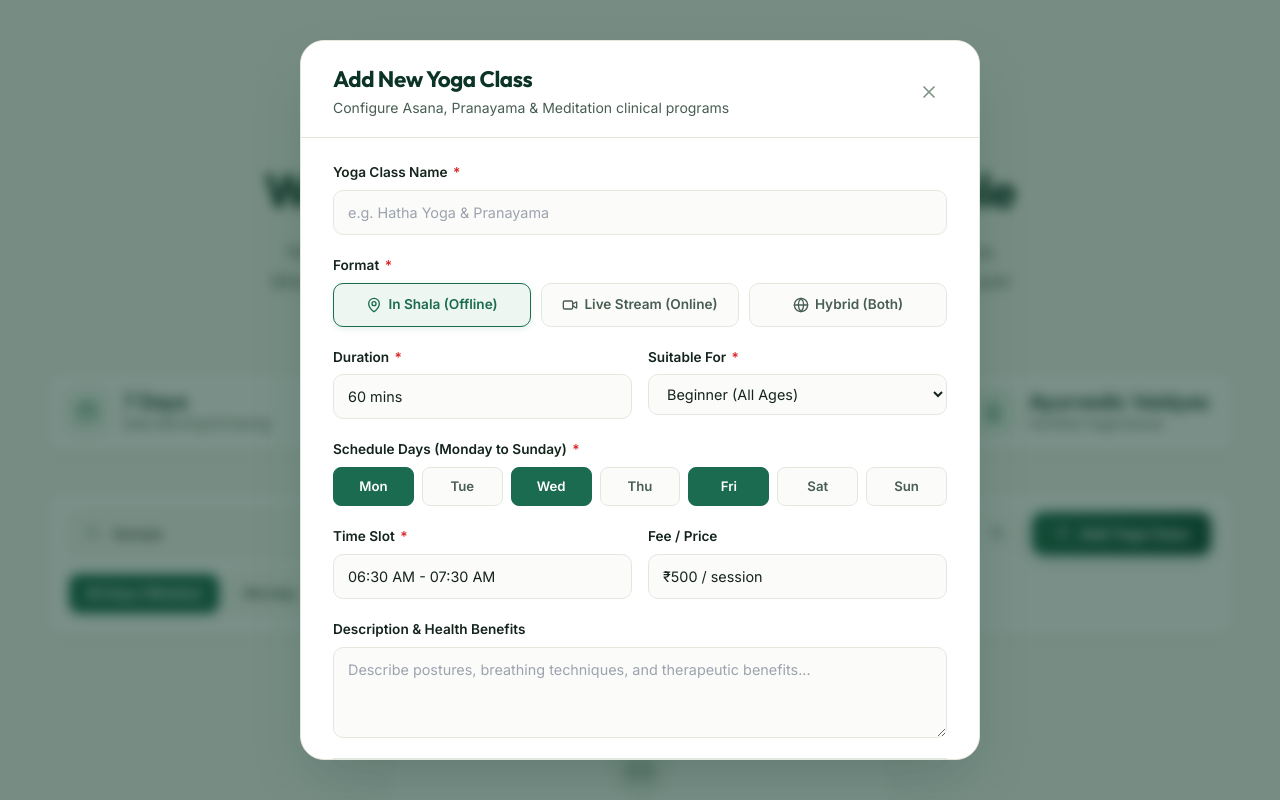
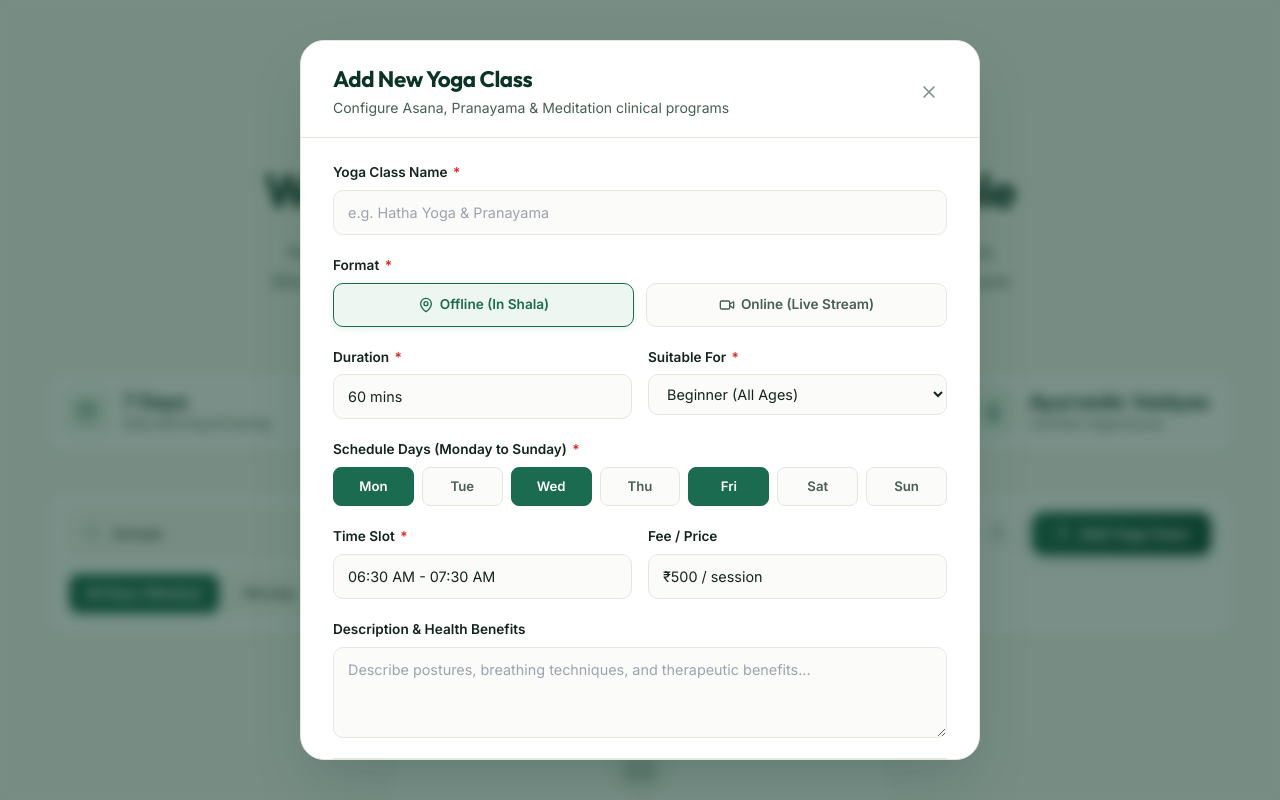
Before and after one commit to fahadmb123/Jeevayurniketan-ayurveda-app, a React (Vite) app in the folder frontend/: page /yoga in a window 1280 px wide. Both pictures are taken after typing "Sample" into the empty fields and a click on the button "Add Yoga Class". Shown: the top 800 px of the page. Built offline with nearby package versions, Linux system fonts and the light colour scheme.

Commit message:
refactor(yoga): restrict format to only Offline and Online

```diff
--- a/frontend/src/features/doctor/pages/DoctorYogaSchedulePage.tsx
+++ b/frontend/src/features/doctor/pages/DoctorYogaSchedulePage.tsx
@@ -51,12 +51,8 @@ export const DoctorYogaSchedulePage: React.FC = () => {
 
   // Metrics
   const totalClasses = sessions.length;
-  const inShalaCount = sessions.filter(
-    (s) => s.format === 'offline' || s.format === 'hybrid'
-  ).length;
-  const onlineCount = sessions.filter(
-    (s) => s.format === 'online' || s.format === 'hybrid'
-  ).length;
+  const inShalaCount = sessions.filter((s) => s.format === 'offline').length;
+  const onlineCount = sessions.filter((s) => s.format === 'online').length;
 
   return (
     <div className="doctor-page-layout">
--- a/frontend/src/features/yoga/components/YogaClassCard.tsx
+++ b/frontend/src/features/yoga/components/YogaClassCard.tsx
@@ -4,7 +4,6 @@ import {
   User,
   MapPin,
   Video,
-  Globe,
   Edit2,
   Trash2,
   Target,
@@ -37,25 +36,11 @@ export const YogaClassCard: React.FC<YogaClassCardProps> = ({
   onEnroll,
 }) => {
   const getFormatIcon = () => {
-    switch (session.format) {
-      case 'online':
-        return <Video size={13} />;
-      case 'offline':
-        return <MapPin size={13} />;
-      case 'hybrid':
-        return <Globe size={13} />;
-    }
+    return session.format === 'online' ? <Video size={13} /> : <MapPin size={13} />;
   };
 
   const getFormatLabel = () => {
-    switch (session.format) {
-      case 'online':
-        return 'Online Live';
-      case 'offline':
-        return 'In Shala';
-      case 'hybrid':
-        return 'Hybrid';
-    }
+    return session.format === 'online' ? 'Online' : 'Offline';
   };
 
   return (
--- a/frontend/src/features/yoga/components/YogaClassModal.css
+++ b/frontend/src/features/yoga/components/YogaClassModal.css
@@ -135,8 +135,8 @@
 /* Format Pill Selectors */
 .yoga-modal__format-group {
   display: grid;
-  grid-template-columns: 1fr 1fr 1fr;
-  gap: 10px;
+  grid-template-columns: 1fr 1fr;
+  gap: 12px;
 }
 
 .yoga-modal__format-btn {
--- a/frontend/src/features/yoga/components/YogaClassModal.tsx
+++ b/frontend/src/features/yoga/components/YogaClassModal.tsx
@@ -1,5 +1,5 @@
 import React, { useState } from 'react';
-import { X, Video, MapPin, Globe, Sparkles } from 'lucide-react';
+import { X, Video, MapPin, Sparkles } from 'lucide-react';
 import type {
   YogaSession,
   YogaFormData,
@@ -137,6 +137,7 @@ const YogaClassFormContent: React.FC<FormContentProps> = ({
         </div>
 
         {/* Format (Online / Offline / Hybrid) */}
+        {/* Format (Offline / Online) */}
         <div className="yoga-modal__field">
           <label>
             Format <span className="required">*</span>
@@ -150,7 +151,7 @@ const YogaClassFormContent: React.FC<FormContentProps> = ({
               onClick={() => setFormData({ ...formData, format: 'offline' })}
             >
               <MapPin size={16} />
-              <span>In Shala (Offline)</span>
+              <span>Offline (In Shala)</span>
             </button>
             <button
               type="button"
@@ -160,17 +161,7 @@ const YogaClassFormContent: React.FC<FormContentProps> = ({
               onClick={() => setFormData({ ...formData, format: 'online' })}
             >
               <Video size={16} />
-              <span>Live Stream (Online)</span>
-            </button>
-            <button
-              type="button"
-              className={`yoga-modal__format-btn ${
-                formData.format === 'hybrid' ? 'active' : ''
-              }`}
-              onClick={() => setFormData({ ...formData, format: 'hybrid' })}
-            >
-              <Globe size={16} />
-              <span>Hybrid (Both)</span>
+              <span>Online (Live Stream)</span>
             </button>
           </div>
         </div>
--- a/frontend/src/features/yoga/hooks/useYogaSchedule.ts
+++ b/frontend/src/features/yoga/hooks/useYogaSchedule.ts
@@ -77,14 +77,9 @@ export const useYogaSchedule = () => {
         if (!matchesDay) return false;
       }
 
-      // Format filter
-      if (selectedFormat !== 'all') {
-        if (selectedFormat === 'online' && session.format !== 'online' && session.format !== 'hybrid') {
-          return false;
-        }
-        if (selectedFormat === 'offline' && session.format !== 'offline' && session.format !== 'hybrid') {
-          return false;
-        }
+      // Format filter (online / offline)
+      if (selectedFormat !== 'all' && session.format !== selectedFormat) {
+        return false;
       }
 
       // Level / Suitable For filter
--- a/frontend/src/features/yoga/services/yogaService.ts
+++ b/frontend/src/features/yoga/services/yogaService.ts
@@ -7,7 +7,7 @@ const DEFAULT_YOGA_SESSIONS: YogaSession[] = [
     id: 'yoga-1',
     title: 'Surya Namaskar & Morning Pranayama',
     duration: '60 mins',
-    format: 'hybrid',
+    format: 'offline',
     suitableFor: 'Beginner (All Ages)',
     days: ['Monday', 'Wednesday', 'Friday'],
     time: '06:30 AM - 07:30 AM',
@@ -77,7 +77,7 @@ const DEFAULT_YOGA_SESSIONS: YogaSession[] = [
     id: 'yoga-6',
     title: 'Women’s Hormonal Harmony & Prenatal Care',
     duration: '60 mins',
-    format: 'hybrid',
+    format: 'online',
     suitableFor: 'All Levels (All Ages)',
     days: ['Monday', 'Thursday'],
     time: '10:00 AM - 11:00 AM',
--- a/frontend/src/features/yoga/types/yoga.types.ts
+++ b/frontend/src/features/yoga/types/yoga.types.ts
@@ -1,4 +1,4 @@
-export type YogaFormat = 'online' | 'offline' | 'hybrid';
+export type YogaFormat = 'online' | 'offline';
 
 export type YogaLevel = 'Beginner' | 'Intermediate' | 'Advanced' | 'All Levels';
 
```
